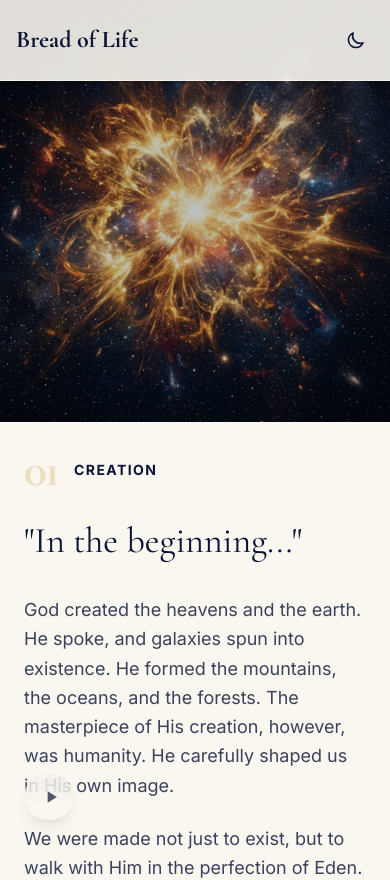
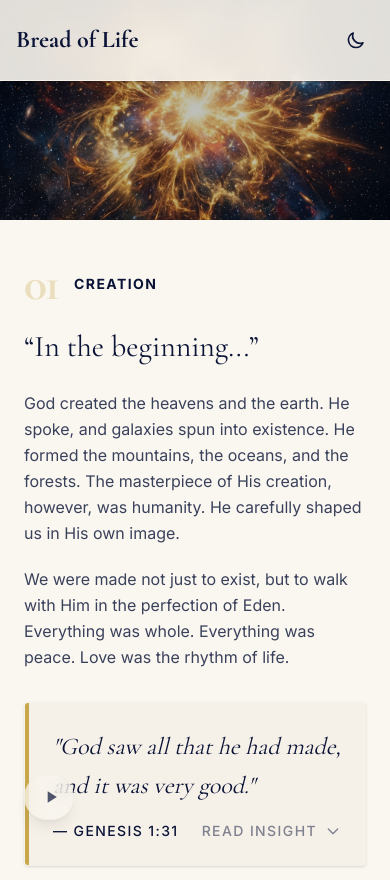
Before and after one commit to Jay-cey/bread-of-life, a Next.js app: page /story in a window 390 px wide. Shown: the top 880 px of the page. Built offline with nearby package versions, Linux system fonts and the light colour scheme.

Commit message:
fix content overlapping on mobile

```diff
--- a/app/story/page.tsx
+++ b/app/story/page.tsx
@@ -100,7 +100,9 @@ const chaptersData = [
 
 function ChapterSection({ data, setActiveChapter }: { data: typeof chaptersData[0], setActiveChapter: (id: number) => void }) {
   const ref = useRef<HTMLDivElement>(null);
-  const isInView = useInView(ref, { amount: 0.5, margin: "0px 0px -10% 0px" });
+  // Use a lower amount threshold so detection still works on mobile where sections
+  // may not fill a full viewport height.
+  const isInView = useInView(ref, { amount: 0.3, margin: "0px 0px -5% 0px" });
 
   useEffect(() => {
     if (isInView) {
@@ -115,23 +117,42 @@ function ChapterSection({ data, setActiveChapter }: { data: typeof chaptersData[
   }, [isInView, data.id, setActiveChapter]);
 
   return (
-    <section id={`chapter-${data.id}`} className="min-h-screen w-full relative flex flex-col md:flex-row items-stretch" ref={ref}>
-      {/* Background Media Side */}
+    /*
+     * Mobile layout: simple stacked column — image on top (relative, fixed height),
+     * content below. Each section is fully self-contained so sections cannot bleed
+     * into each other. The `sticky` trick only works reliably in a side-by-side
+     * flex-row layout (desktop).
+     *
+     * Desktop (md+): classic sticky split-screen — left half sticky image,
+     * right half scrollable content, section fills at least the viewport.
+     */
+    <section
+      id={`chapter-${data.id}`}
+      className="w-full flex flex-col md:flex-row md:min-h-screen md:items-stretch"
+      ref={ref}
+    >
+      {/* Image panel */}
       <div
-        className="w-full md:w-1/2 h-[50vh] md:h-screen sticky top-0 bg-cover bg-center brightness-75 md:brightness-100 dark:brightness-50 transition-all duration-700"
+        className={[
+          // Mobile: normal flow, fixed height, no sticky
+          "w-full h-[45vw] min-h-[220px] max-h-[380px]",
+          "bg-cover bg-center brightness-75 dark:brightness-50 transition-all duration-700",
+          // Desktop: half-width, full viewport height, sticky
+          "md:w-1/2 md:h-auto md:max-h-none md:min-h-0 md:sticky md:top-0 md:self-start md:h-screen md:brightness-100",
+        ].join(" ")}
         style={{ backgroundImage: `url('${data.bgUrl}')` }}
       />
 
-      {/* Scrollable Content Side */}
-      <div className="w-full md:w-1/2 p-6 md:p-16 lg:p-24 flex items-center bg-background">
+      {/* Content panel */}
+      <div className="w-full md:w-1/2 px-6 py-10 md:p-16 lg:p-24 flex items-start md:items-center bg-background">
         <motion.div
           className="max-w-xl w-full"
-          initial={{ opacity: 0, y: 50 }}
+          initial={{ opacity: 0, y: 40 }}
           whileInView={{ opacity: 1, y: 0 }}
-          viewport={{ once: false, amount: 0.3 }}
-          transition={{ duration: 0.8, ease: "easeOut" }}
+          viewport={{ once: false, amount: 0.2 }}
+          transition={{ duration: 0.7, ease: "easeOut" }}
         >
-          <div className="flex items-center gap-4 mb-6">
+          <div className="flex items-center gap-4 mb-5">
             <span className="font-serif text-5xl md:text-7xl text-accent opacity-30 font-bold tracking-tighter">
               {data.id.toString().padStart(2, '0')}
             </span>
@@ -140,11 +161,11 @@ function ChapterSection({ data, setActiveChapter }: { data: typeof chaptersData[
             </span>
           </div>
 
-          <h2 className="font-serif text-4xl md:text-5xl text-primary mb-8 leading-tight">
-            "{data.title}"
+          <h2 className="font-serif text-3xl md:text-5xl text-primary mb-6 leading-tight">
+            &ldquo;{data.title}&rdquo;
           </h2>
 
-          <div className="space-y-6 text-lg text-foreground opacity-80 font-sans leading-relaxed">
+          <div className="space-y-5 text-base md:text-lg text-foreground opacity-80 font-sans leading-relaxed">
             {data.paragraphs.map((p, i) => (
               <p key={i}>{p}</p>
             ))}
@@ -196,8 +217,14 @@ export default function StoryPage() {
     <div className="bg-background relative">
       <ChapterProgress totalChapters={chaptersData.length} activeChapter={activeChapter} />
 
-      {chaptersData.map((chap) => (
-        <ChapterSection key={chap.id} data={chap} setActiveChapter={setActiveChapter} />
+      {chaptersData.map((chap, idx) => (
+        <div key={chap.id}>
+          <ChapterSection data={chap} setActiveChapter={setActiveChapter} />
+          {/* Mobile-only divider — gives a clear visual break between chapters */}
+          {idx < chaptersData.length - 1 && (
+            <div className="md:hidden h-px bg-secondary opacity-60 mx-6" />
+          )}
+        </div>
       ))}
 
       {/* Sticky Bottom Resume Banner */}
```
